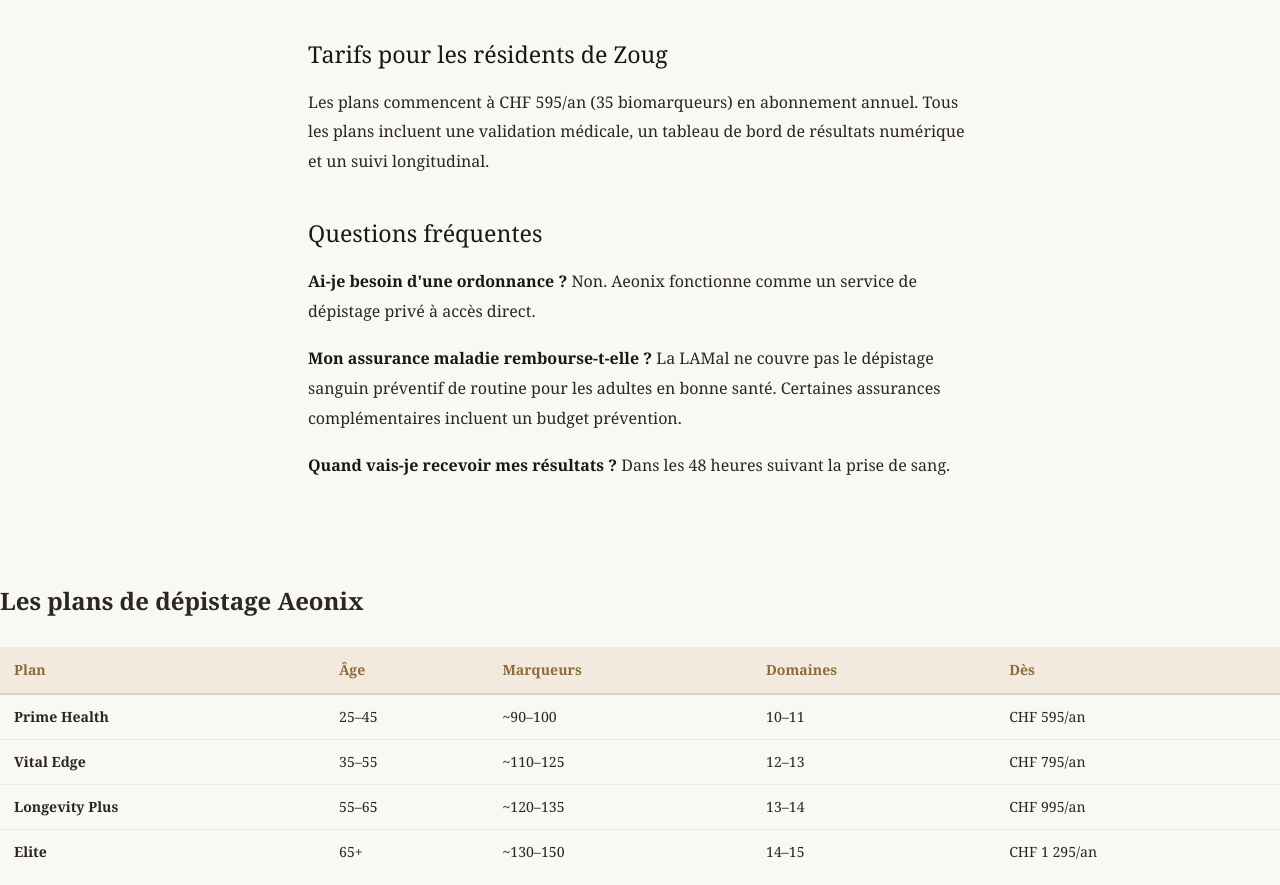
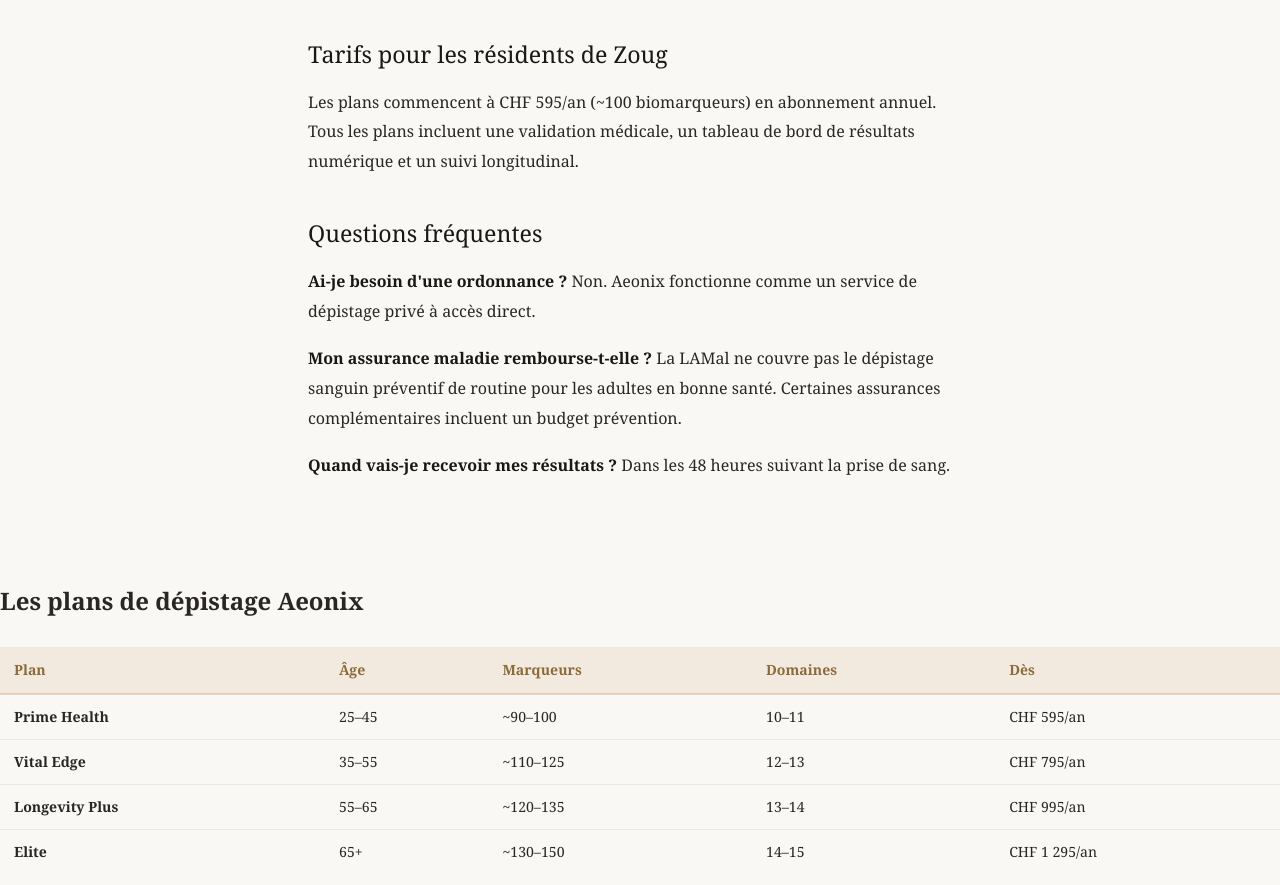
Before and after one commit to Aeonix-Health/Aeonix, a plain HTML site: page bilan-sante-zoug.html in a window 1280 px wide. Shown: the part 1305-2190 px from the top of the page. Drawn offline with Linux system fonts and the light colour scheme.

Commit message:
Update bilan-sante-zoug.html

```diff
--- a/bilan-sante-zoug.html
+++ b/bilan-sante-zoug.html
@@ -121,7 +121,7 @@ height="0" width="0" style="display:none;visibility:hidden"></iframe></noscript>
 </ul>
 
 <h2>Tarifs pour les résidents de Zoug</h2>
-<p>Les plans commencent à CHF 595/an (35 biomarqueurs) en abonnement annuel. Tous les plans incluent une validation médicale, un tableau de bord de résultats numérique et un suivi longitudinal.</p>
+<p>Les plans commencent à CHF 595/an (~100 biomarqueurs) en abonnement annuel. Tous les plans incluent une validation médicale, un tableau de bord de résultats numérique et un suivi longitudinal.</p>
 
 <h2>Questions fréquentes</h2>
 <p><strong>Ai-je besoin d'une ordonnance ?</strong> Non. Aeonix fonctionne comme un service de dépistage privé à accès direct.</p>
```
